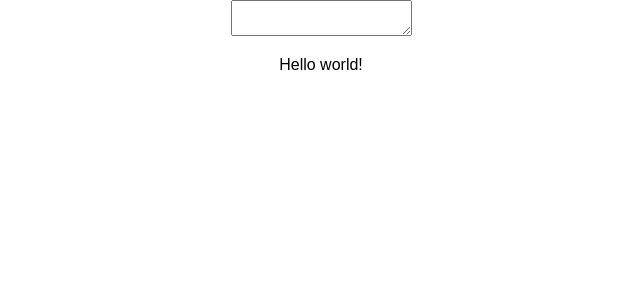
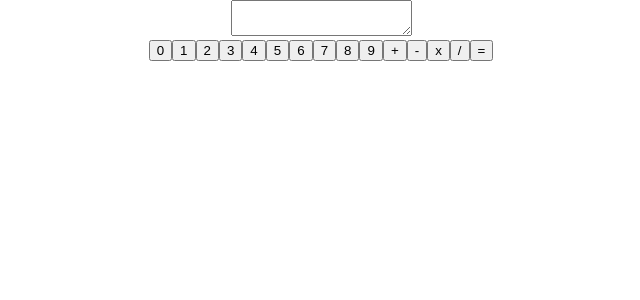
Before and after one commit to fluxroid/calculator-react, a React (Create React App) app: page / in a window 1280 px wide. Shown: the top 300 px of the page, without its empty margins (319-959 px from the left). Built offline with nearby package versions, Linux system fonts and the light colour scheme.

Commit message:
added buttons

```diff
--- a/src/App.js
+++ b/src/App.js
@@ -1,7 +1,8 @@
 import React, { Component } from 'react';
 import './App.css';
 
-const numbers = [1,2,3,4,5,6,7,8,9]
+const numbers = [0,1,2,3,4,5,6,7,8,9]
+const operations = ['+','-','x','/','=']
 
 class App extends Component {
   render() {
@@ -19,6 +20,12 @@ class Calculator extends Component {
 
   render() {
     const input = this.state.input;
+    const numButtons = numbers.map((number) =>
+      <Button value={number} onClick={true}/>
+      )
+    const opButtons = operations.map((op) =>
+      <Button value={op} onClick={true}/>
+      )
     return (
       <div className="App">
       <div>
@@ -26,15 +33,30 @@ class Calculator extends Component {
           input={input}
         />
       </div>
-        <p>Hello world!</p>
+        <span>
+        {numButtons}
+        </span>
+        <span>
+        {opButtons}
+        </span>
+      </div>
 
-      </div>
     );
   }
 }
 
+const Button = ({
+  value,
+  onClick
+}) =>
+  <button
+    type="button"
+    onClick={onClick}
+    >
+    {value}
+  </button>
+
 const Output = ({ input }) =>
   <textarea value={input} />
 
-const Grid = ({ })
 export default App;
```
